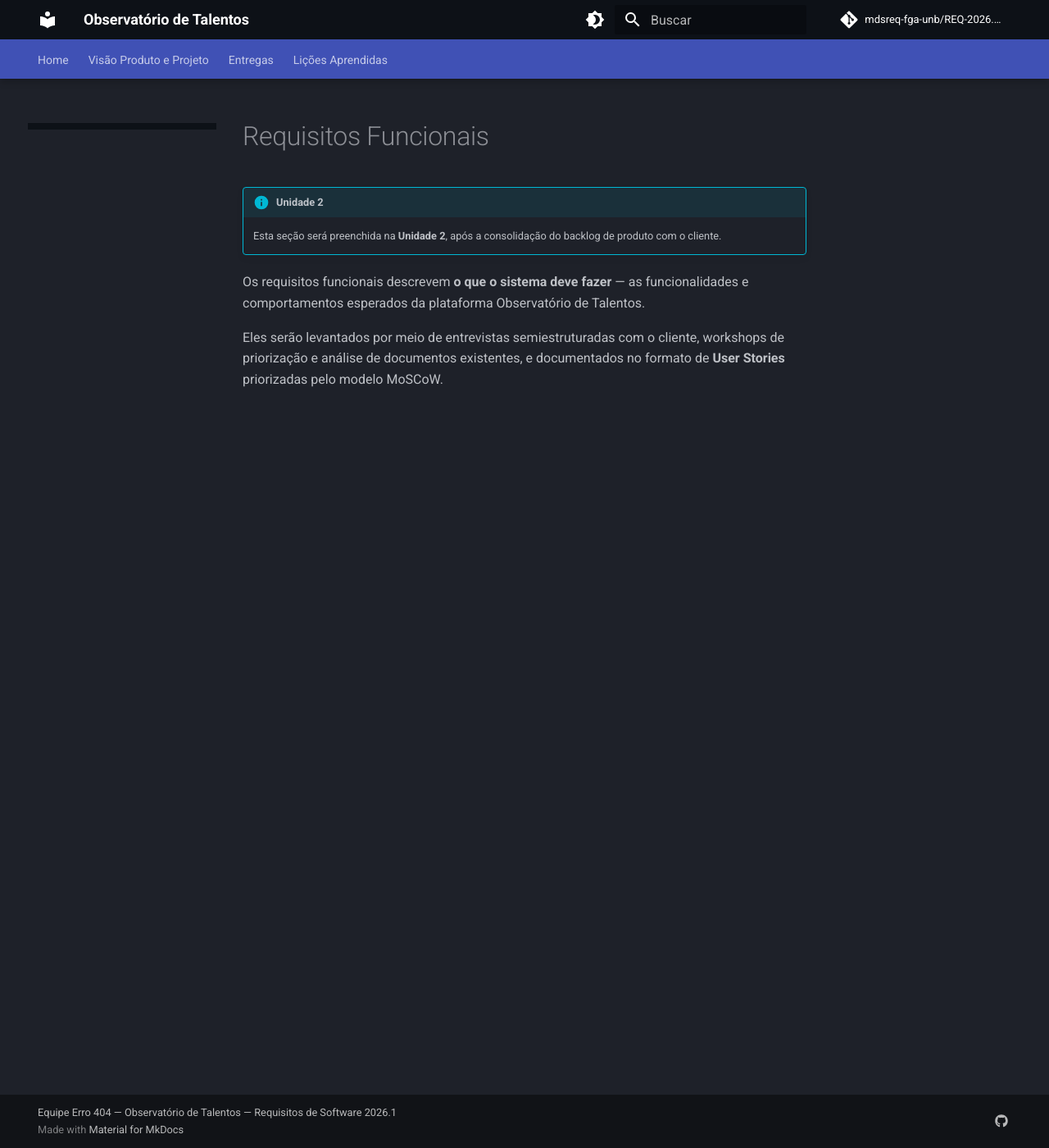
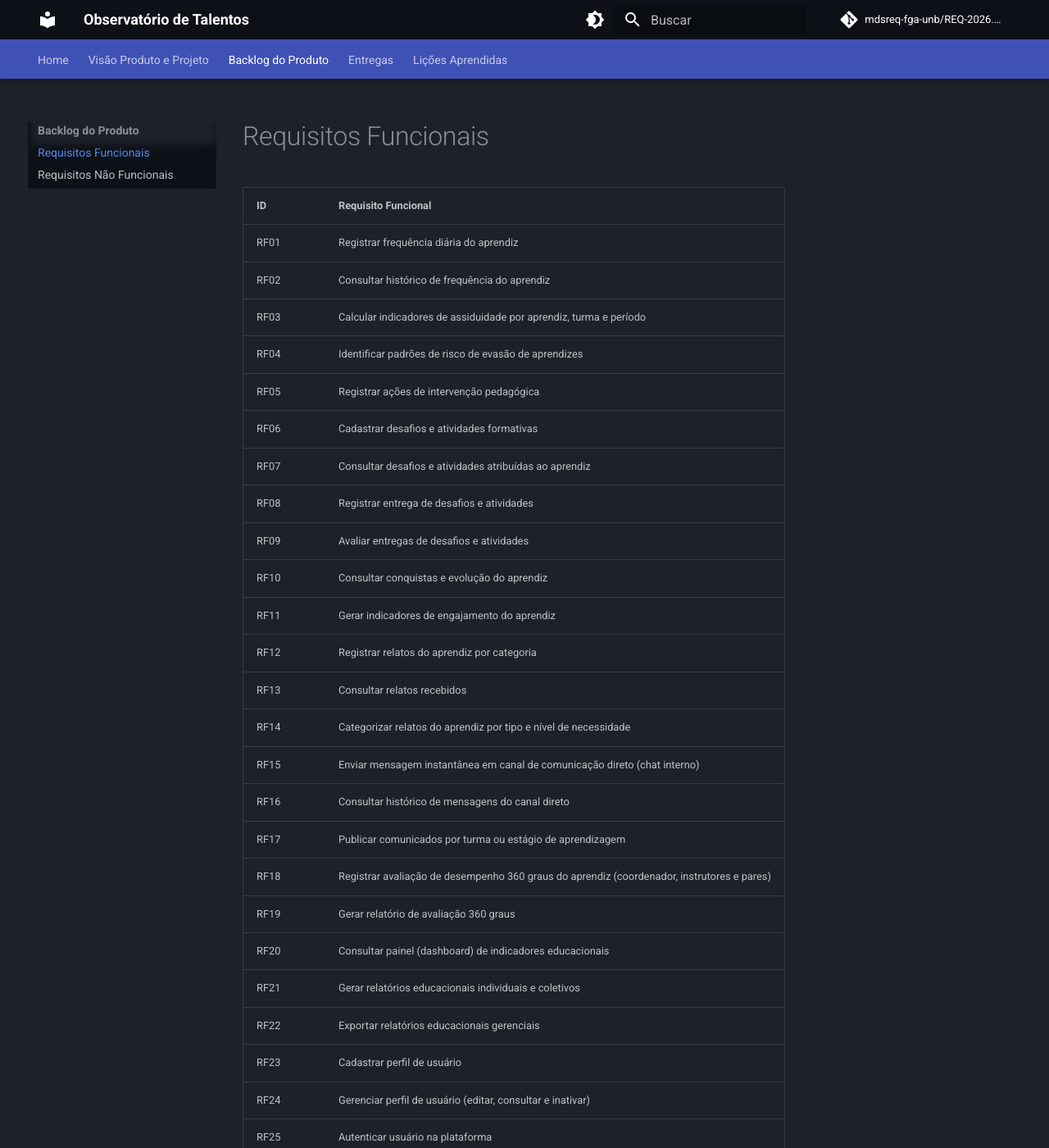
Before and after one commit to mdsreq-fga-unb/REQ-2026.1-T02-ObservatorioJovensTalentos, an MkDocs documentation site: the page built from docs/backlog-produto/requisitos-funcionais.md, in a window 1280 px wide and 1400 px high. Shown: the whole window at 82% size. Built offline with MkDocs 1.6.1 and Material for MkDocs 9.7.7, drawn with Linux system fonts in a browser that asks for light colours; comment, search, counter and statistics services are not loaded; some of the changed text lies outside the part shown.

Commit message:
docs(gh-pages):  adicionando requisitos funcionais e não funcionais

```diff
--- a/docs/backlog-produto/requisitos-funcionais.md
+++ b/docs/backlog-produto/requisitos-funcionais.md
@@ -1,8 +1,32 @@
 # Requisitos Funcionais
 
-!!! info "Unidade 2"
-    Esta seção será preenchida na **Unidade 2**, após a consolidação do backlog de produto com o cliente.
-
-Os requisitos funcionais descrevem **o que o sistema deve fazer** — as funcionalidades e comportamentos esperados da plataforma Observatório de Talentos.
-
-Eles serão levantados por meio de entrevistas semiestruturadas com o cliente, workshops de priorização e análise de documentos existentes, e documentados no formato de **User Stories** priorizadas pelo modelo MoSCoW.
+| ID | Requisito Funcional |
+|---|---|
+| RF01 | Registrar frequência diária do aprendiz |
+| RF02 | Consultar histórico de frequência do aprendiz |
+| RF03 | Calcular indicadores de assiduidade por aprendiz, turma e período |
+| RF04 | Identificar padrões de risco de evasão de aprendizes |
+| RF05 | Registrar ações de intervenção pedagógica |
+| RF06 | Cadastrar desafios e atividades formativas |
+| RF07 | Consultar desafios e atividades atribuídas ao aprendiz |
+| RF08 | Registrar entrega de desafios e atividades |
+| RF09 | Avaliar entregas de desafios e atividades |
+| RF10 | Consultar conquistas e evolução do aprendiz |
+| RF11 | Gerar indicadores de engajamento do aprendiz |
+| RF12 | Registrar relatos do aprendiz por categoria |
+| RF13 | Consultar relatos recebidos |
+| RF14 | Categorizar relatos do aprendiz por tipo e nível de necessidade |
+| RF15 | Enviar mensagem instantânea em canal de comunicação direto (chat interno) |
+| RF16 | Consultar histórico de mensagens do canal direto |
+| RF17 | Publicar comunicados por turma ou estágio de aprendizagem |
+| RF18 | Registrar avaliação de desempenho 360 graus do aprendiz (coordenador, instrutores e pares) |
+| RF19 | Gerar relatório de avaliação 360 graus |
+| RF20 | Consultar painel (dashboard) de indicadores educacionais |
+| RF21 | Gerar relatórios educacionais individuais e coletivos |
+| RF22 | Exportar relatórios educacionais gerenciais |
+| RF23 | Cadastrar perfil de usuário |
+| RF24 | Gerenciar perfil de usuário (editar, consultar e inativar) |
+| RF25 | Autenticar usuário na plataforma |
+| RF26 | Cadastrar turmas e estágios de aprendizagem |
+| RF27 | Vincular aprendiz a turmas e estágios de aprendizagem |
+| RF28 | Consultar seção de dúvidas frequentes e orientações de uso |
--- a/mkdocs.yml
+++ b/mkdocs.yml
@@ -88,9 +88,9 @@ nav:
     - Visão do Projeto: visao-produto-projeto/visao-projeto.md
 
 
-  #- Backlog do Produto:
-    #- Requisitos Funcionais: backlog-produto/requisitos-funcionais.md
-    #- Requisitos Não Funcionais: backlog-produto/requisitos-nao-funcionais.md
+  - Backlog do Produto:
+    - Requisitos Funcionais: backlog-produto/requisitos-funcionais.md
+    - Requisitos Não Funcionais: backlog-produto/requisitos-nao-funcionais.md
     #- Histórias de Usuário: backlog-produto/historias-usuario.md
     #- DoR e DoD: backlog-produto/dor-dod.md
     #- Priorização: backlog-produto/priorizacao.md
```
Also changed, not shown: docs/backlog-produto/requisitos-nao-funcionais.md (+24 -6 lines).
